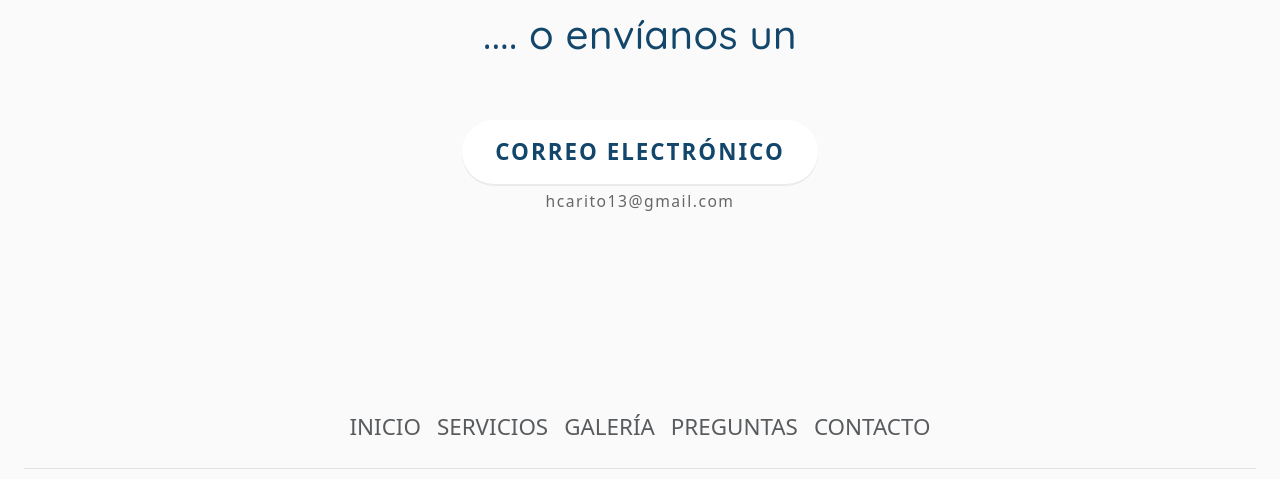
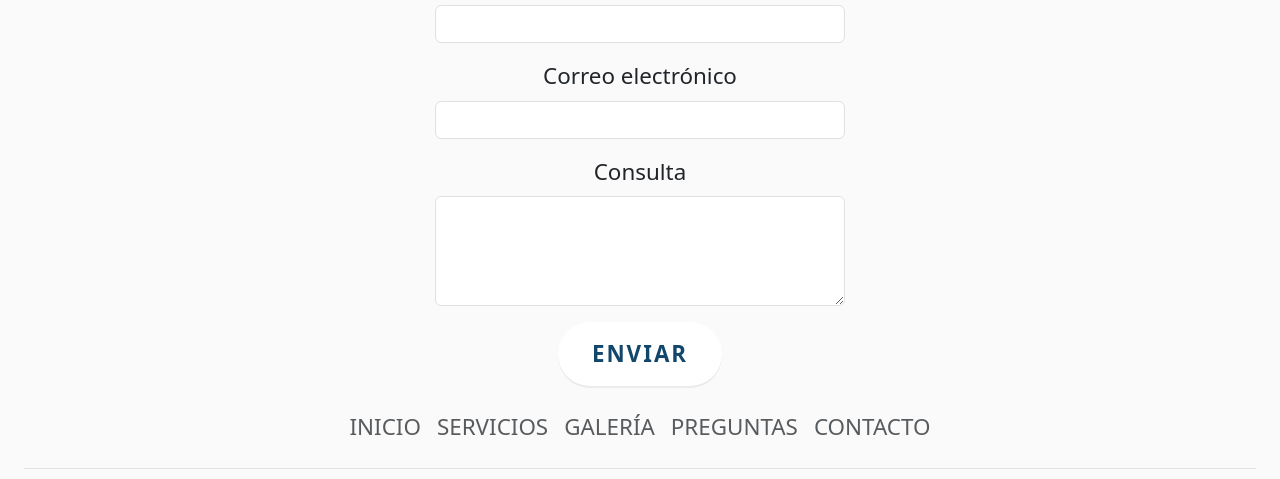
Before and after one commit to ariaspabloi/tejidosdecarito, a website: page index.html in a window 1280 px wide. Shown: the part 3808-4287 px from the top of the page. Drawn offline with nearby package versions, Linux system fonts and the light colour scheme; a web font is replaced by a local one.

Commit message:
add form

```diff
--- a/index.html
+++ b/index.html
@@ -537,13 +537,40 @@
                 alt="instagram link logo"
             /></a>
           </div>
-          <h2 class="contact__title title">.... o envíanos un</h2>
-          <div>
-            <a href="mailto:hcarito13@gmail.com"
-              ><button class="contact__button">Correo electrónico</button></a
-            >
-            <p class="contact__mail">hcarito13@gmail.com</p>
-          </div>
+          <h2 class="contact__title title">.... o envíanos un mensaje</h2>
+          <form>
+            <div class="mb-3">
+              <label for="exampleInputPassword1" class="form-label"
+                >Nombre</label
+              >
+              <input
+                type="text"
+                class="form-control"
+                id="exampleInputPassword1"
+              />
+            </div>
+            <div class="mb-3">
+              <label for="exampleInputEmail1" class="form-label"
+                >Correo electrónico</label
+              >
+              <input
+                type="email"
+                class="form-control"
+                id="exampleInputEmail1"
+              />
+            </div>
+            <div class="mb-3">
+              <label for="exampleFormControlTextarea1" class="form-label"
+                >Consulta</label
+              >
+              <textarea
+                class="form-control"
+                id="exampleFormControlTextarea1"
+                rows="4"
+              ></textarea>
+            </div>
+            <button type="submit" class="btn btn-primary">Enviar</button>
+          </form>
         </div>
       </section>
     </main>
--- a/scss/_contact.scss
+++ b/scss/_contact.scss
@@ -5,7 +5,22 @@
     text-align: center;
     padding: 0;
   }
-  .contact__button {
+
+  .contact__button:hover {
+    color: $color-title-accent;
+  }
+  .contact__mail {
+    margin-top: 6px;
+    font-size: 0.7em;
+    letter-spacing: 1.5px;
+  }
+  .contact__img {
+    height: 100%;
+    width: 200px;
+  }
+  form {
+    width: 100%;
+    button {
       background-color: #fff;
       border-color: #fff;
       border-radius: 300px;
@@ -23,24 +38,19 @@
       text-transform: uppercase;
       transition: 0.1s background-color linear;
     }
-  .contact__button:hover {
-    color: $color-title-accent;
-  }
-  .contact__mail {
-    margin-top: 6px;
-    font-size: 0.7em;
-    letter-spacing: 1.5px;
-  }
-  .contact__img {
-    height: 100%;
-    width: 200px;
   }
 }
 
 @media (min-width: 992px) {
+  .contact {
     .contact__box {
       .contact__img {
         width: 280px;
       }
     }
+
+    form {
+      width: 50%;
     }
+  }
+}
```
Also changed, not shown: css/style.css. Lines whose indentation alone changed are shown as unchanged.
